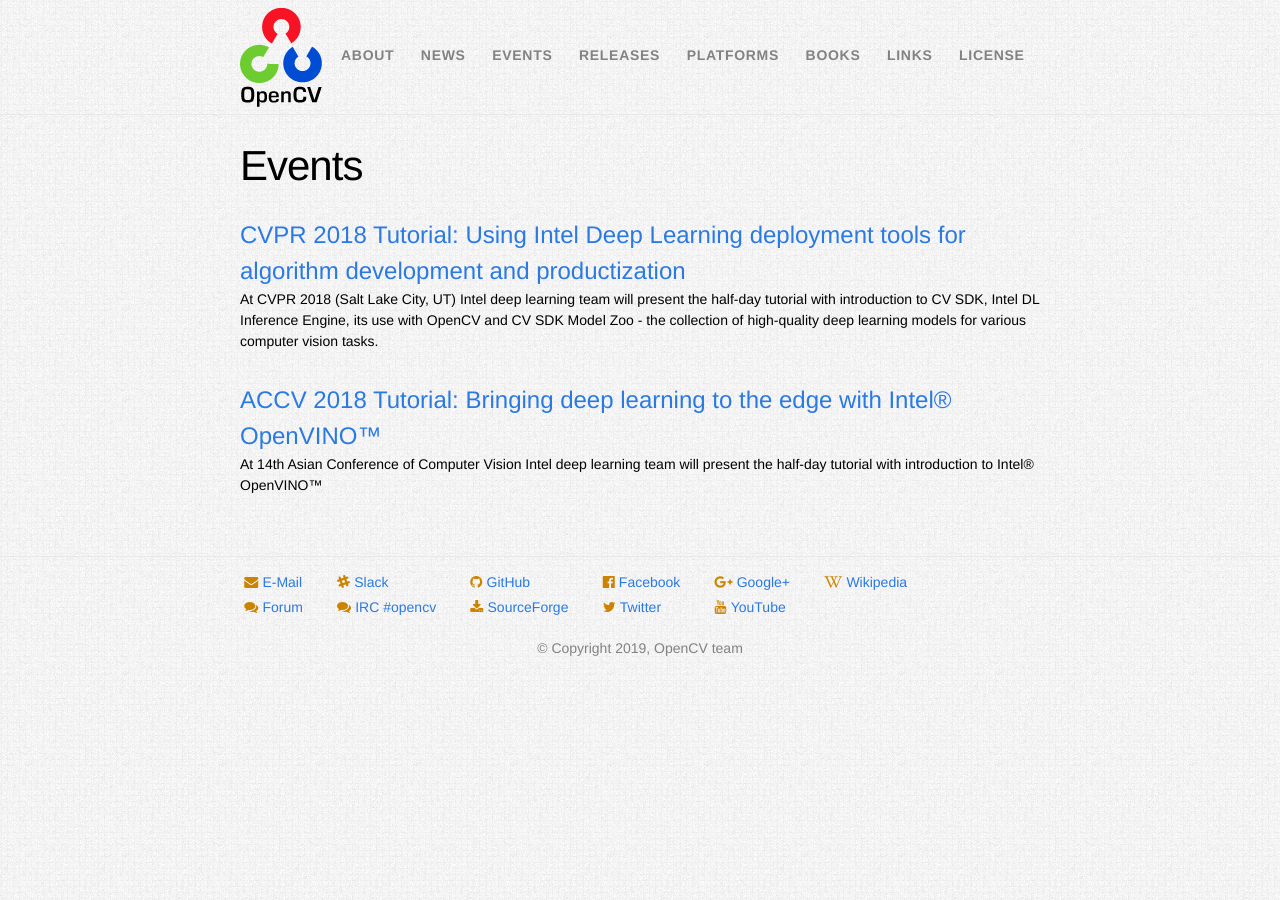
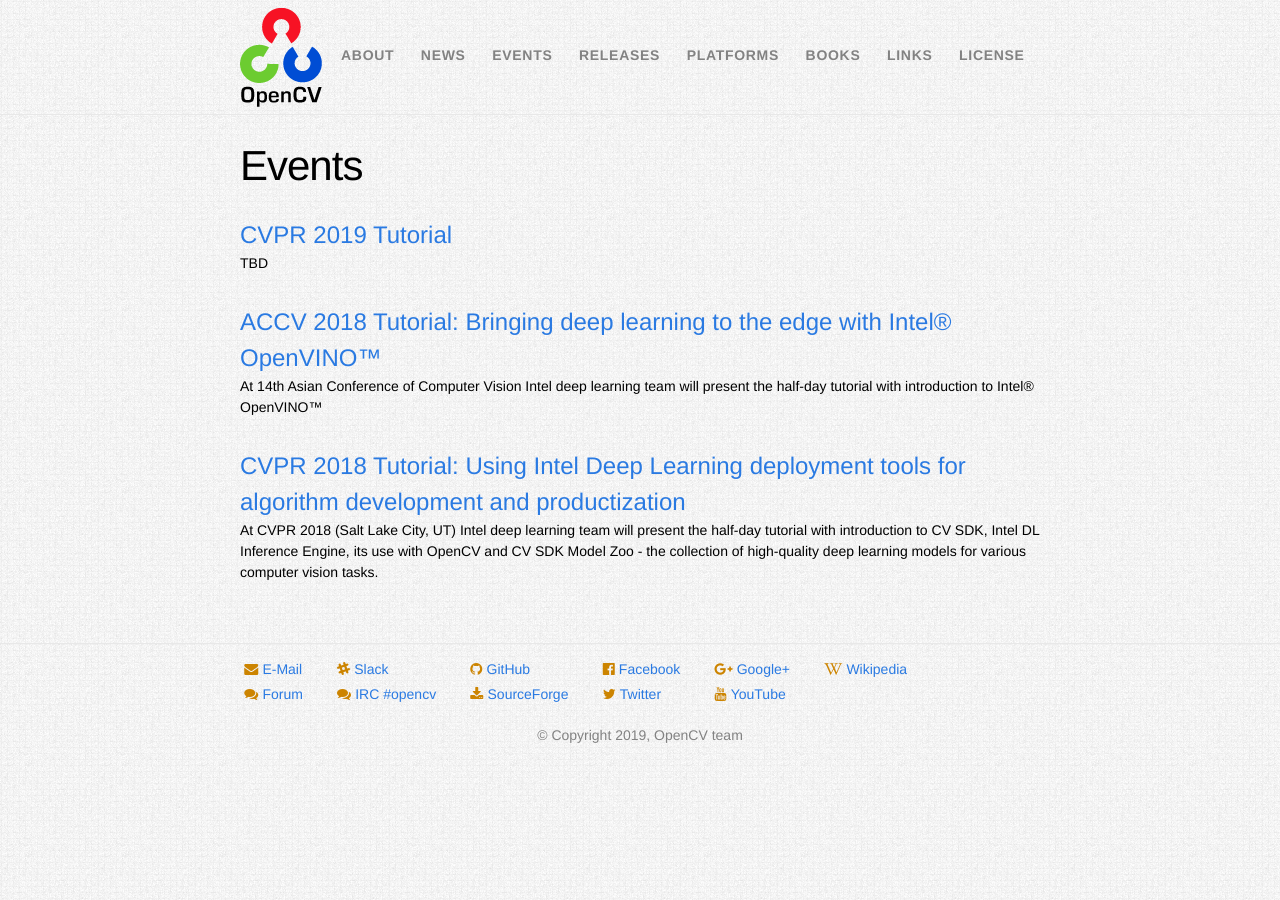
Before and after one commit to opencv-infrastructure/opencv.org, a Jekyll site: the page built from events.html, in a window 1280 px wide. Built offline with Jekyll 4.4.1, drawn with Linux system fonts in a browser that asks for light colours.

Commit message:
Added CVPR 2019 page placeholder

```diff
--- a/events.html
+++ b/events.html
@@ -4,7 +4,8 @@
 type: page
 ---
 <ul class="post-list">
-  {% for post in site.events %}
+  {% assign reversed_events = site.events | reverse %}
+  {% for post in reversed_events %}
       <li>
         <a class="post-link" href="{{ site.baseurl}}{{ post.url }}">{{ post.title }}</a>
         <br/>
```
Also changed, not shown: _events/2019-04-01-CVPR-workshop.html (added, +24 -0 lines).
